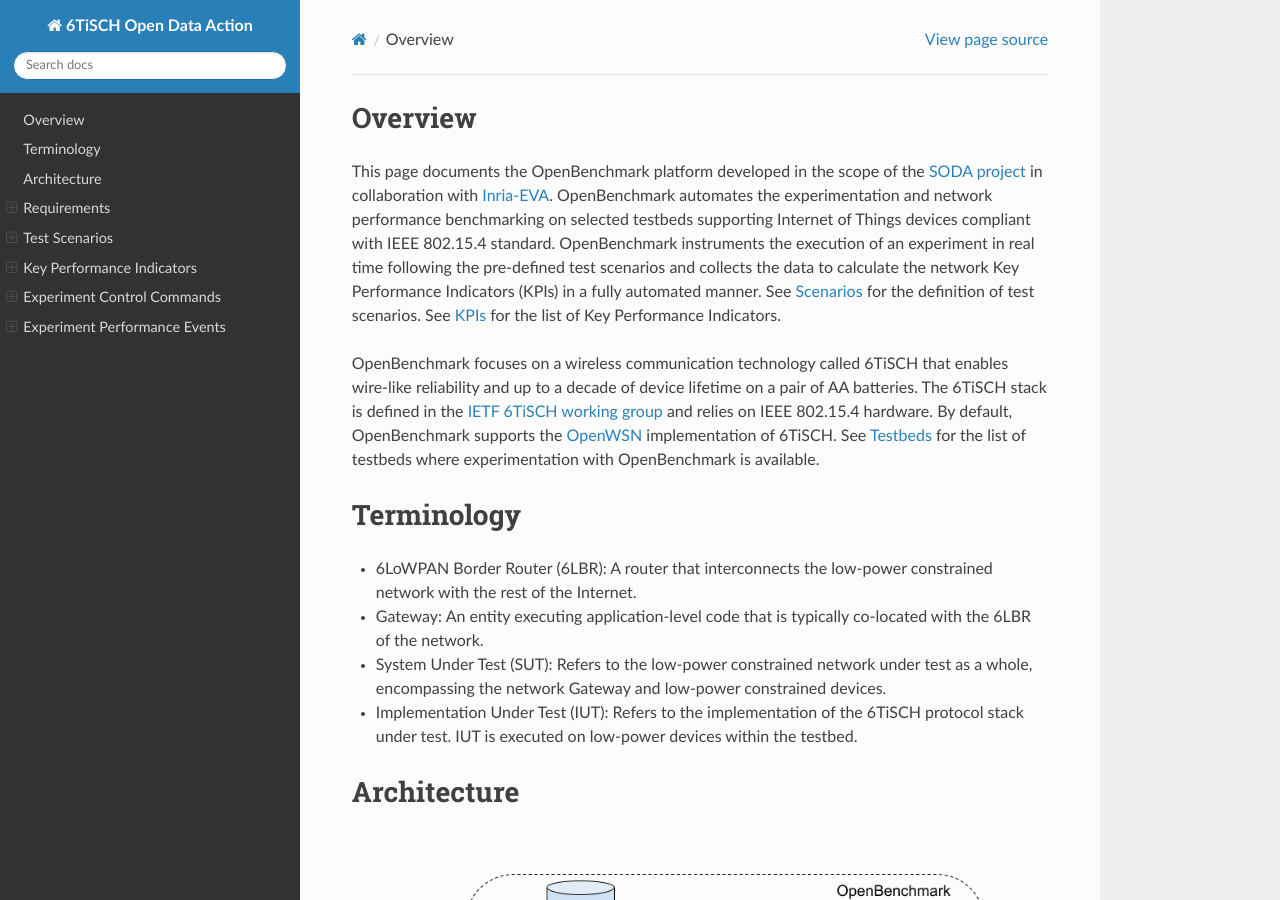
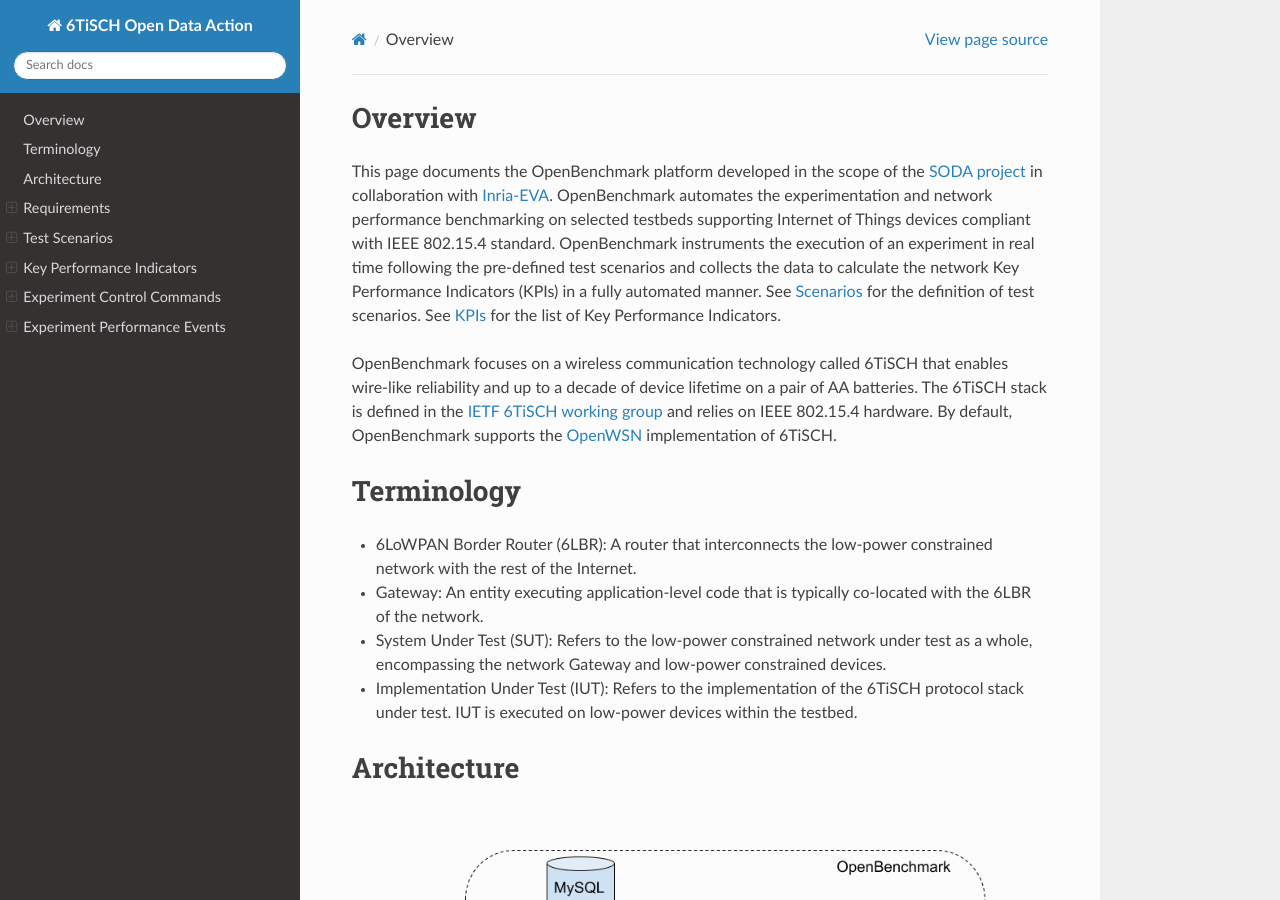
Before and after one commit to openwsn-berkeley/openbenchmark, a Sphinx documentation site: the page built from docs/source/index.md, in a window 1280 px wide and 900 px high. Built offline with Sphinx 7.4.7 and the Read the Docs theme 2.0.0, drawn with Linux system fonts in a browser that asks for light colours.

Commit message:
Issue #3: Remove obsolete reference.

```diff
--- a/docs/source/index.md
+++ b/docs/source/index.md
@@ -11,7 +11,6 @@ See [KPIs](#key-performance-indicators) for the list of Key Performance Indicato
 OpenBenchmark focuses on a wireless communication technology called 6TiSCH that enables wire-like reliability and up to a decade of device lifetime on a pair of AA batteries.
 The 6TiSCH stack is defined in the [IETF 6TiSCH working group](https://datatracker.ietf.org/wg/6tisch/about/) and relies on IEEE 802.15.4 hardware.
 By default, OpenBenchmark supports the [OpenWSN](https://openwsn.atlassian.net/) implementation of 6TiSCH.
-See [Testbeds](#testbeds) for the list of testbeds where experimentation with OpenBenchmark is available.
 
 <!-- ====================================================================== -->
 
```
